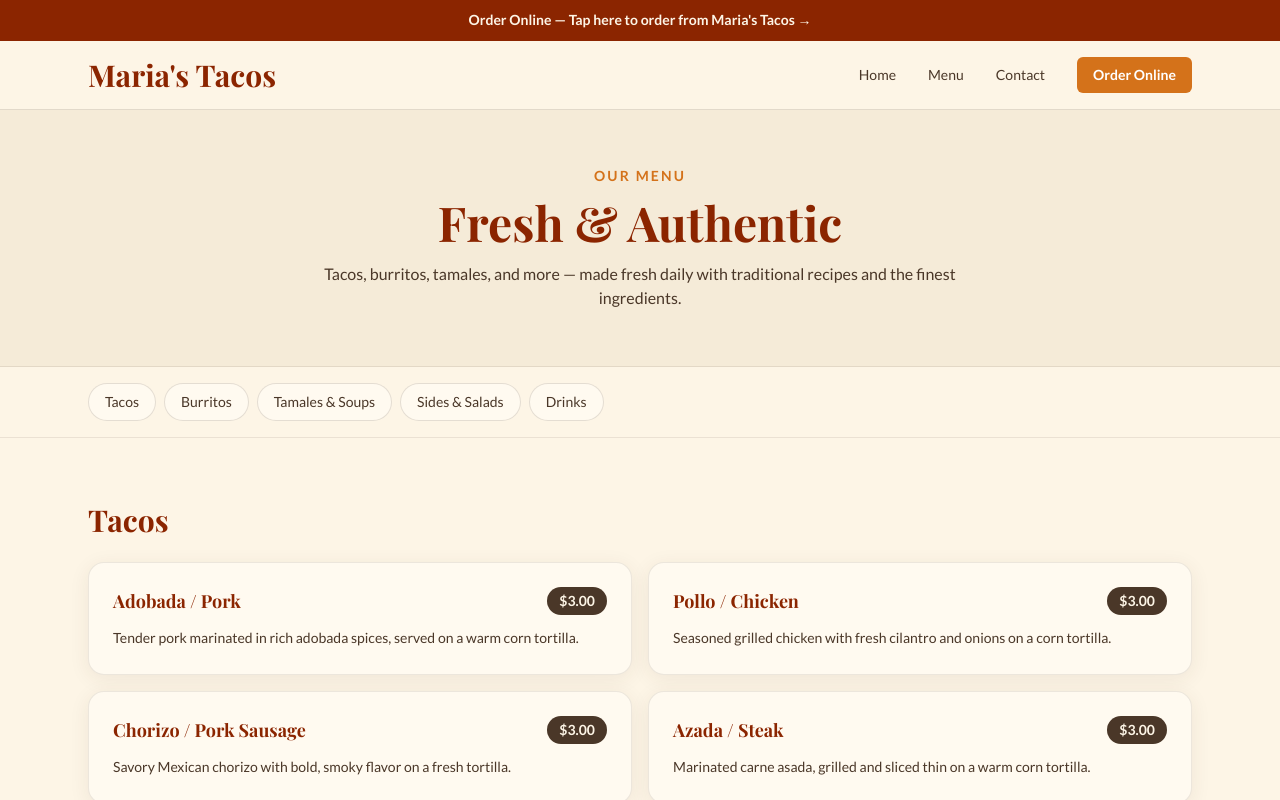
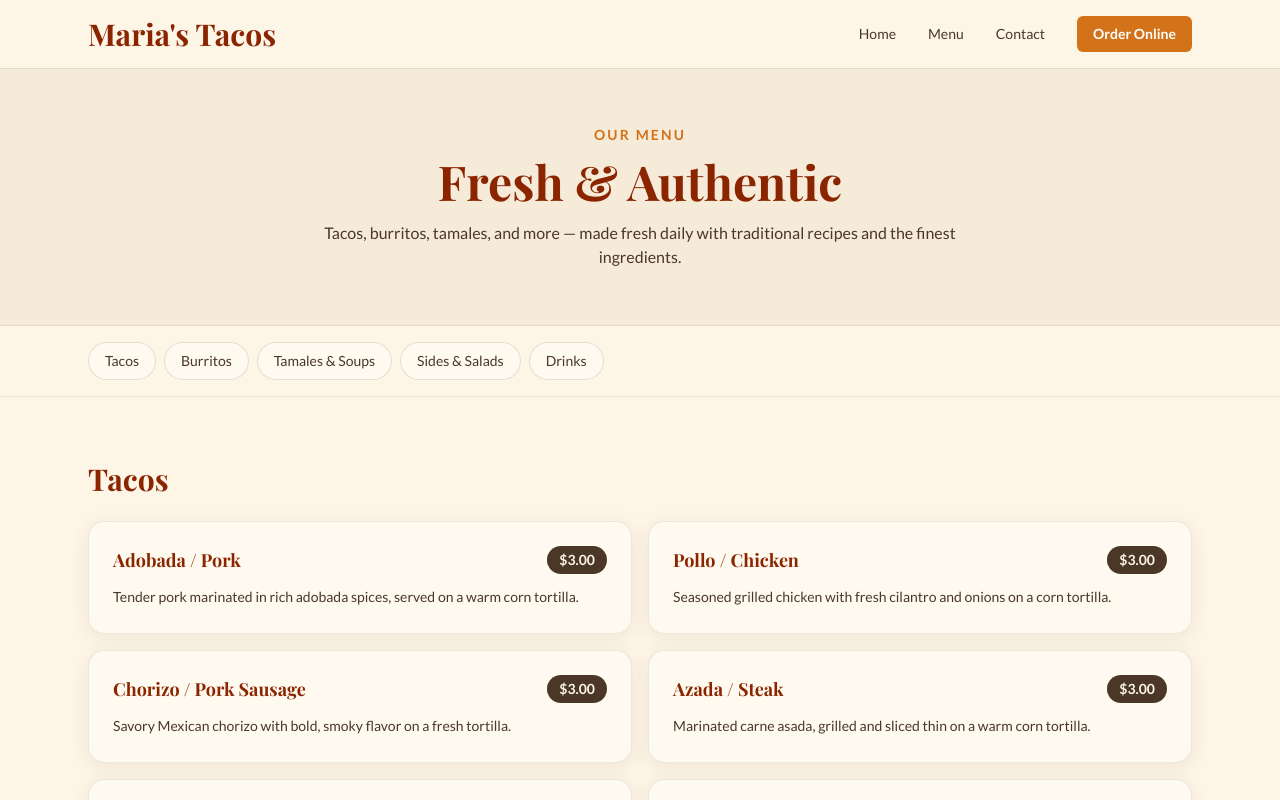
Before and after one commit to ewanagame/Marias-tacos, a Next.js app in the folder marias-tacos/: page /menu in a window 1280 px wide. Shown: the top 800 px of the page. Built offline with nearby package versions, Linux system fonts and the light colour scheme; a web font is replaced by a local one.

Commit message:
Remove sticky Order Online banner from all pages
Delete OrderBanner component and adjust menu sticky nav offset.

Co-authored-by: Ewan Isaacs <ewanagame@users.noreply.github.com>

```diff
--- a/marias-tacos/app/layout.tsx
+++ b/marias-tacos/app/layout.tsx
@@ -2,7 +2,6 @@ import type { Metadata } from "next";
 import { Lato, Playfair_Display } from "next/font/google";
 import Footer from "@/components/Footer";
 import Navbar from "@/components/Navbar";
-import OrderBanner from "@/components/OrderBanner";
 import { siteConfig } from "@/lib/site";
 import "./globals.css";
 
@@ -47,7 +46,6 @@ export default function RootLayout({
       <body
         className={`${playfairDisplay.variable} ${lato.variable} flex min-h-screen flex-col`}
       >
-        <OrderBanner />
         <Navbar />
         <main className="relative z-0 flex-1">{children}</main>
         <Footer />
--- a/marias-tacos/components/OrderBanner.tsx
+++ /dev/null
@@ -1,18 +0,0 @@
-import { siteConfig } from "@/lib/site";
-
-export default function OrderBanner() {
-  return (
-    <div className="sticky top-0 z-50 border-b border-primary/20 bg-primary">
-      <div className="mx-auto flex max-w-6xl items-center justify-center px-4 py-2.5">
-        <a
-          href={siteConfig.orderUrl}
-          target="_blank"
-          rel="noopener noreferrer"
-          className="font-sans text-xs font-semibold text-background transition-opacity hover:opacity-90 sm:text-sm"
-        >
-          Order Online — Tap here to order from Maria&apos;s Tacos →
-        </a>
-      </div>
-    </div>
-  );
-}
--- a/marias-tacos/components/menu/MenuCategoryNav.tsx
+++ b/marias-tacos/components/menu/MenuCategoryNav.tsx
@@ -4,7 +4,7 @@ export default function MenuCategoryNav() {
   return (
     <nav
       aria-label="Menu categories"
-      className="sticky top-10 z-10 border-b border-accent/10 bg-background/95 backdrop-blur-sm"
+      className="sticky top-0 z-10 border-b border-accent/10 bg-background/95 backdrop-blur-sm"
     >
       <div className="mx-auto flex max-w-6xl gap-2 overflow-x-auto px-4 py-3 scrollbar-hide sm:px-6 sm:py-4">
         {categoryNav.map(({ id, label }) => (
--- a/marias-tacos/components/menu/MenuSection.tsx
+++ b/marias-tacos/components/menu/MenuSection.tsx
@@ -30,7 +30,7 @@ function MenuItemCard({
 
 export default function MenuSection({ id, title, items }: MenuCategory) {
   return (
-    <section id={id} className="scroll-mt-36 sm:scroll-mt-32">
+    <section id={id} className="scroll-mt-20">
       <h2 className="font-serif text-2xl font-bold text-primary sm:text-3xl">
         {title}
       </h2>
```
Also changed, not shown: 1 other file (tests, documents, lock files or other folders).
